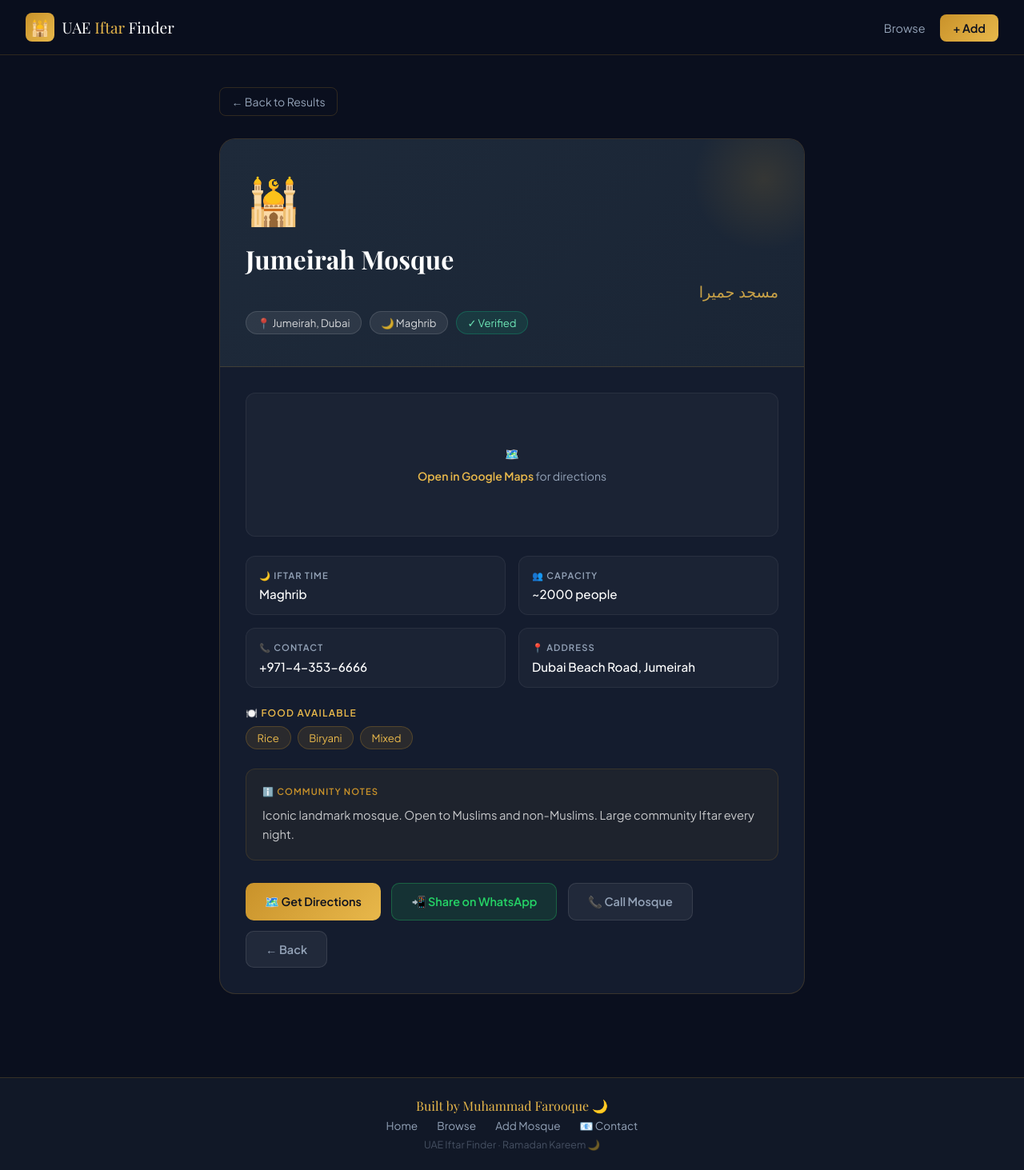
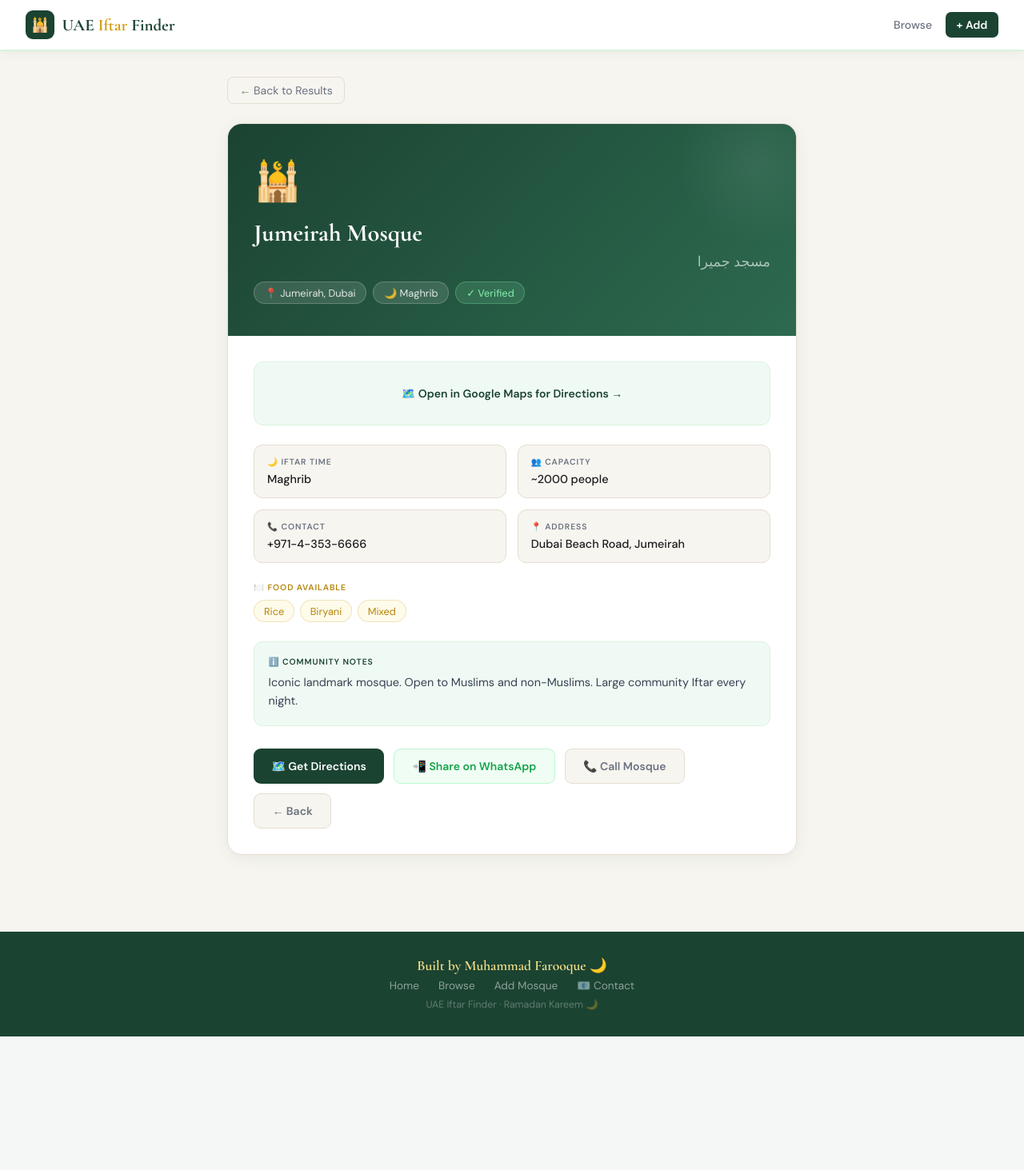
Before and after one commit to gsmcybersec/Dubai-iftar-finder, a Flask app: page /mosque/1 in a window 1280 px wide. Shown: the whole page at 80% size. After the commit the page ends 1296 px from the top, so only its background shows below. Run offline with Flask 3, Linux system fonts and the light colour scheme; data comes from the database, SQL or seed files in the repository.

Commit message:
Update detail.html

```diff
--- a/templates/detail.html
+++ b/templates/detail.html
@@ -4,184 +4,129 @@
 <meta charset="UTF-8">
 <meta name="viewport" content="width=device-width, initial-scale=1.0">
 <title>{{ mosque.name }} — UAE Iftar Finder</title>
-<link href="https://fonts.googleapis.com/css2?family=Playfair+Display:wght@400;600;700&family=Plus+Jakarta+Sans:wght@300;400;500;600&display=swap" rel="stylesheet">
+<link href="https://fonts.googleapis.com/css2?family=Cormorant+Garamond:wght@600;700&family=DM+Sans:wght@300;400;500;600&display=swap" rel="stylesheet">
 <style>
-:root{--navy:#0a0f1e;--navy2:#111827;--navy3:#1e2a3a;--gold:#c9922a;--gold2:#e8b84b;--cream:#fdf8f0;--white:#fff;--muted:#94a3b8;--border:rgba(201,146,42,0.2);--card-bg:#141c2e}
+:root{--g:#1B4332;--g2:#2D6A4F;--g3:#40916C;--gl:#D8F3DC;--gp:#F0FAF4;--gd:#D4A017;--gd2:#B5850A;--gdp:#FFFBEB;--w:#fff;--bg:#F7F5F0;--tx:#1C1C1E;--mu:#6B7280;--br:#E5DDD0;--sh:rgba(27,67,50,0.07)}
 *{margin:0;padding:0;box-sizing:border-box}
-body{font-family:'Plus Jakarta Sans',sans-serif;background:var(--navy);color:var(--white)}
-nav{position:sticky;top:0;z-index:100;background:rgba(10,15,30,.95);backdrop-filter:blur(12px);border-bottom:1px solid var(--border);padding:1rem 2rem;display:flex;justify-content:space-between;align-items:center}
+body{font-family:'DM Sans',sans-serif;background:var(--bg);color:var(--tx)}
+nav{background:var(--w);border-bottom:2px solid var(--gl);padding:0 2rem;display:flex;justify-content:space-between;align-items:center;height:64px;position:sticky;top:0;z-index:100;box-shadow:0 2px 12px var(--sh)}
 .logo{display:flex;align-items:center;gap:.6rem;text-decoration:none}
-.logo-icon{width:36px;height:36px;background:linear-gradient(135deg,var(--gold),var(--gold2));border-radius:8px;display:flex;align-items:center;justify-content:center;font-size:1.2rem}
-.logo-text{font-family:'Playfair Display',serif;font-size:1.2rem;color:var(--white)}
-.logo-text span{color:var(--gold2)}
-.nav-links a{color:var(--muted);text-decoration:none;padding:.5rem 1rem;border-radius:8px;font-size:.9rem;transition:all .2s}
-.nav-links a:hover{color:var(--white);background:rgba(255,255,255,.05)}
-.nav-btn{background:linear-gradient(135deg,var(--gold),var(--gold2));color:var(--navy)!important;font-weight:600}
-main{max-width:780px;margin:2.5rem auto;padding:0 1.5rem 4rem}
-.back{display:inline-flex;align-items:center;gap:.4rem;color:var(--muted);text-decoration:none;font-size:.875rem;margin-bottom:1.75rem;padding:.5rem .9rem;border:1px solid var(--border);border-radius:8px;transition:all .2s}
-.back:hover{color:var(--gold2);border-color:var(--gold)}
-.detail-card{background:var(--card-bg);border:1px solid var(--border);border-radius:20px;overflow:hidden}
-.card-header{padding:2.5rem 2rem;background:linear-gradient(135deg,var(--navy3),#1a2535);border-bottom:1px solid var(--border);position:relative;overflow:hidden}
-.card-header::before{content:'';position:absolute;top:-40px;right:-40px;width:180px;height:180px;background:radial-gradient(circle,rgba(201,146,42,0.15),transparent 70%);pointer-events:none}
-.mosque-icon{font-size:3.5rem;margin-bottom:1rem}
-.mosque-title{font-family:'Playfair Display',serif;font-size:2rem;font-weight:700;margin-bottom:.4rem}
-.mosque-arabic{font-family:'Playfair Display',serif;font-size:1.2rem;color:var(--gold2);direction:rtl;margin-bottom:.75rem;opacity:.85}
-.header-tags{display:flex;gap:.6rem;flex-wrap:wrap}
-.header-tag{display:inline-flex;align-items:center;gap:.3rem;background:rgba(255,255,255,.08);border:1px solid rgba(255,255,255,.12);padding:.3rem .85rem;border-radius:999px;font-size:.82rem;color:rgba(255,255,255,.8)}
-.verified-tag{background:rgba(16,185,129,.12);border-color:rgba(16,185,129,.3);color:#6ee7b7}
-.card-body{padding:2rem}
-.info-grid{display:grid;grid-template-columns:1fr 1fr;gap:1rem;margin-bottom:1.5rem}
-.info-item{background:rgba(255,255,255,.03);border:1px solid rgba(255,255,255,.06);border-radius:12px;padding:1rem}
-.info-label{font-size:.7rem;font-weight:600;letter-spacing:.1em;text-transform:uppercase;color:var(--muted);margin-bottom:.4rem}
-.info-value{font-size:.95rem;font-weight:500;color:var(--white)}
-.food-section{margin-bottom:1.5rem}
-.food-section-label{font-size:.75rem;font-weight:600;letter-spacing:.1em;text-transform:uppercase;color:var(--gold2);margin-bottom:.6rem}
-.food-tags{display:flex;gap:.5rem;flex-wrap:wrap}
-.food-tag{background:rgba(201,146,42,0.12);color:var(--gold2);font-size:.82rem;padding:.3rem .85rem;border-radius:999px;border:1px solid rgba(201,146,42,.25)}
-.notes-box{background:rgba(201,146,42,0.06);border:1px solid rgba(201,146,42,.15);border-radius:12px;padding:1.25rem;margin-bottom:1.75rem}
-.notes-label{font-size:.7rem;font-weight:600;letter-spacing:.1em;text-transform:uppercase;color:var(--gold);margin-bottom:.6rem}
-.notes-text{font-size:.92rem;color:rgba(255,255,255,.75);line-height:1.65}
-.actions{display:flex;gap:.85rem;flex-wrap:wrap}
-.btn{display:inline-flex;align-items:center;gap:.45rem;padding:.8rem 1.5rem;border-radius:10px;font-weight:600;text-decoration:none;font-size:.9rem;transition:all .2s;border:none;cursor:pointer;font-family:'Plus Jakarta Sans',sans-serif}
+.li{width:36px;height:36px;background:var(--g);border-radius:9px;display:flex;align-items:center;justify-content:center;font-size:1.1rem}
+.lt{font-family:'Cormorant Garamond',serif;font-size:1.3rem;font-weight:700;color:var(--g)}
+.lt span{color:var(--gd)}
+.nr{display:flex;gap:.2rem}
+.nr a{color:var(--mu);text-decoration:none;padding:.45rem .85rem;border-radius:7px;font-size:.875rem;font-weight:500;transition:all .2s}
+.nr a:hover{color:var(--g);background:var(--gp)}
+.na{background:var(--g)!important;color:#fff!important;font-weight:600!important}
+main{max-width:760px;margin:2rem auto;padding:0 1.5rem 4rem}
+.back{display:inline-flex;align-items:center;gap:.4rem;color:var(--mu);text-decoration:none;font-size:.875rem;margin-bottom:1.5rem;padding:.45rem .9rem;border:1.5px solid var(--br);border-radius:8px;transition:all .2s}
+.back:hover{color:var(--g);border-color:var(--g)}
+.card{background:var(--w);border:1.5px solid var(--br);border-radius:18px;overflow:hidden;box-shadow:0 4px 20px var(--sh)}
+.ch{padding:2.5rem 2rem;background:linear-gradient(135deg,var(--g),var(--g2));position:relative;overflow:hidden}
+.ch::before{content:'';position:absolute;top:-50px;right:-50px;width:200px;height:200px;background:radial-gradient(circle,rgba(255,255,255,.07),transparent 70%)}
+.ci{font-size:3rem;margin-bottom:1rem}
+.cn{font-family:'Cormorant Garamond',serif;font-size:1.9rem;font-weight:700;color:#fff;margin-bottom:.35rem;line-height:1.2}
+.car{font-size:1.1rem;color:rgba(255,255,255,.6);direction:rtl;margin-bottom:.85rem}
+.htags{display:flex;gap:.5rem;flex-wrap:wrap}
+.ht{display:inline-flex;align-items:center;gap:.25rem;background:rgba(255,255,255,.12);border:1px solid rgba(255,255,255,.2);padding:.28rem .8rem;border-radius:999px;font-size:.8rem;color:rgba(255,255,255,.85)}
+.vt{background:rgba(134,239,172,.15);border-color:rgba(134,239,172,.3);color:#86efac}
+.cb{padding:2rem}
+.maplink{background:var(--gp);border:1.5px solid var(--gl);border-radius:12px;height:80px;display:flex;align-items:center;justify-content:center;gap:.6rem;color:var(--g);margin-bottom:1.5rem;font-size:.875rem;text-decoration:none;font-weight:600;transition:all .2s}
+.maplink:hover{background:#e8f5e9;border-color:var(--g3)}
+.igrid{display:grid;grid-template-columns:1fr 1fr;gap:.85rem;margin-bottom:1.5rem}
+.ii{background:var(--bg);border:1.5px solid var(--br);border-radius:11px;padding:.9rem 1rem}
+.il{font-size:.65rem;font-weight:700;letter-spacing:.09em;text-transform:uppercase;color:var(--mu);margin-bottom:.35rem}
+.iv{font-size:.9rem;font-weight:500;color:var(--tx)}
+.fsec{margin-bottom:1.5rem}
+.fl{font-size:.65rem;font-weight:700;letter-spacing:.09em;text-transform:uppercase;color:var(--gd2);margin-bottom:.55rem}
+.ftags{display:flex;gap:.4rem;flex-wrap:wrap}
+.ftt{background:var(--gdp);color:var(--gd2);font-size:.8rem;padding:.28rem .75rem;border-radius:999px;border:1px solid rgba(181,133,10,.2)}
+.nbox{background:var(--gp);border:1.5px solid var(--gl);border-radius:11px;padding:1.1rem;margin-bottom:1.75rem}
+.nl{font-size:.65rem;font-weight:700;letter-spacing:.09em;text-transform:uppercase;color:var(--g);margin-bottom:.5rem}
+.nt{font-size:.9rem;color:#374151;line-height:1.65}
+.acts{display:flex;gap:.75rem;flex-wrap:wrap}
+.btn{display:inline-flex;align-items:center;gap:.4rem;padding:.75rem 1.4rem;border-radius:9px;font-weight:600;text-decoration:none;font-size:.875rem;transition:all .2s;border:none;cursor:pointer;font-family:'DM Sans',sans-serif}
 .btn:hover{transform:translateY(-1px)}
-.btn-primary{background:linear-gradient(135deg,var(--gold),var(--gold2));color:var(--navy)}
-.btn-primary:hover{box-shadow:0 6px 20px rgba(201,146,42,.4)}
-.btn-whatsapp{background:rgba(37,211,102,.12);color:#25d366;border:1px solid rgba(37,211,102,.3)}
-.btn-whatsapp:hover{background:rgba(37,211,102,.22)}
-.btn-secondary{background:rgba(255,255,255,.06);color:var(--muted);border:1px solid rgba(255,255,255,.1)}
-.btn-secondary:hover{color:var(--white);background:rgba(255,255,255,.1)}
-.map-placeholder{background:rgba(255,255,255,.03);border:1px solid rgba(255,255,255,.06);border-radius:12px;height:180px;display:flex;align-items:center;justify-content:center;flex-direction:column;gap:.6rem;color:var(--muted);margin-bottom:1.5rem;font-size:.875rem}
-.map-placeholder a{color:var(--gold2);text-decoration:none;font-weight:600}
-footer{background:var(--navy2);border-top:1px solid var(--border);padding:1.5rem;text-align:center}
-.footer-name{font-family:'Playfair Display',serif;color:var(--gold2);font-size:1rem;margin-bottom:.4rem}
-.footer-links{display:flex;justify-content:center;gap:1.5rem;flex-wrap:wrap;margin-bottom:.4rem}
-.footer-links a{color:var(--muted);text-decoration:none;font-size:.85rem}
-.footer-links a:hover{color:var(--gold2)}
-.footer-copy{font-size:.78rem;color:rgba(148,163,184,.4)}
+.bg{background:var(--g);color:#fff}.bg:hover{background:var(--g2)}
+.bwa{background:#f0fdf4;color:#16a34a;border:1.5px solid #bbf7d0}.bwa:hover{background:#dcfce7}
+.bsec{background:var(--bg);color:var(--mu);border:1.5px solid var(--br)}.bsec:hover{color:var(--g);border-color:var(--g)}
+footer{background:var(--g);padding:2rem;margin-top:2rem;text-align:center}
+.fn{font-family:'Cormorant Garamond',serif;color:#fde68a;font-size:1.1rem;margin-bottom:.4rem}
+.fla{display:flex;justify-content:center;gap:1.5rem;flex-wrap:wrap;margin-bottom:.4rem}
+.fla a{color:rgba(255,255,255,.5);text-decoration:none;font-size:.85rem}
+.fla a:hover{color:#fde68a}
+.fco{font-size:.77rem;color:rgba(255,255,255,.3)}
 @media(max-width:640px){
-  nav{padding:.75rem 1rem}
-  .nav-links a:not(.nav-btn){display:none}
+  nav{padding:0 1rem}.nr a:not(.na){display:none}
   main{padding:0 1rem 3rem;margin-top:1.5rem}
-  .card-header{padding:1.75rem 1.25rem}
-  .mosque-title{font-size:1.5rem}
-  .card-body{padding:1.25rem}
-  .info-grid{grid-template-columns:1fr}
-  .actions{flex-direction:column}
-  .btn{justify-content:center}
+  .ch{padding:1.75rem 1.25rem}.cn{font-size:1.5rem}
+  .cb{padding:1.25rem}.igrid{grid-template-columns:1fr}
+  .acts{flex-direction:column}.btn{justify-content:center}
 }
 </style>
 </head>
 <body>
 <nav>
-  <a href="/" class="logo">
-    <div class="logo-icon">🕌</div>
-    <span class="logo-text">UAE <span>Iftar</span> Finder</span>
-  </a>
-  <div class="nav-links">
-    <a href="/search">Browse</a>
-    <a href="/add" class="nav-btn">+ Add</a>
-  </div>
+  <a href="/" class="logo"><div class="li">🕌</div><span class="lt">UAE <span>Iftar</span> Finder</span></a>
+  <div class="nr"><a href="/search">Browse</a><a href="/add" class="na">+ Add</a></div>
 </nav>
-
 <main>
   <a href="/search" class="back">← Back to Results</a>
-  <div class="detail-card">
-    <div class="card-header">
-      <div class="mosque-icon">🕌</div>
-      <h1 class="mosque-title">{{ mosque.name }}</h1>
-      {% if mosque.arabic_name %}<div class="mosque-arabic">{{ mosque.arabic_name }}</div>{% endif %}
-      <div class="header-tags">
-        <span class="header-tag">📍 {{ mosque.area }}, {{ mosque.city }}</span>
-        <span class="header-tag">🌙 {{ mosque.iftar_time or 'Maghrib' }}</span>
-        {% if mosque.verified %}<span class="header-tag verified-tag">✓ Verified</span>{% endif %}
+  <div class="card">
+    <div class="ch">
+      <div class="ci">🕌</div>
+      <h1 class="cn">{{ mosque.name }}</h1>
+      {% if mosque.arabic_name %}<div class="car">{{ mosque.arabic_name }}</div>{% endif %}
+      <div class="htags">
+        <span class="ht">📍 {{ mosque.area }}, {{ mosque.city }}</span>
+        <span class="ht">🌙 {{ mosque.iftar_time or 'Maghrib' }}</span>
+        {% if mosque.verified %}<span class="ht vt">✓ Verified</span>{% endif %}
       </div>
     </div>
-
-    <div class="card-body">
+    <div class="cb">
       {% if mosque.lat and mosque.lng %}
-      <div class="map-placeholder">
-        🗺️ <span><a href="https://maps.google.com/?q={{ mosque.lat }},{{ mosque.lng }}" target="_blank">Open in Google Maps</a> for directions</span>
+      <a href="https://maps.google.com/?q={{ mosque.lat }},{{ mosque.lng }}" target="_blank" class="maplink">
+        🗺️ Open in Google Maps for Directions →
+      </a>
+      {% endif %}
+      <div class="igrid">
+        <div class="ii"><div class="il">🌙 Iftar Time</div><div class="iv">{{ mosque.iftar_time or 'Maghrib' }}</div></div>
+        {% if mosque.capacity %}<div class="ii"><div class="il">👥 Capacity</div><div class="iv">~{{ mosque.capacity }} people</div></div>{% endif %}
+        {% if mosque.contact %}<div class="ii"><div class="il">📞 Contact</div><div class="iv">{{ mosque.contact }}</div></div>{% endif %}
+        {% if mosque.address %}<div class="ii"><div class="il">📍 Address</div><div class="iv">{{ mosque.address }}</div></div>{% endif %}
+      </div>
+      {% if mosque.food_type %}
+      <div class="fsec">
+        <div class="fl">🍽️ Food Available</div>
+        <div class="ftags">{% for ft in mosque.food_type.split(',') %}<span class="ftt">{{ ft.strip() }}</span>{% endfor %}</div>
       </div>
       {% endif %}
-
-      <div class="info-grid">
-        <div class="info-item">
-          <div class="info-label">🌙 Iftar Time</div>
-          <div class="info-value">{{ mosque.iftar_time or 'Maghrib' }}</div>
-        </div>
-        {% if mosque.capacity %}
-        <div class="info-item">
-          <div class="info-label">👥 Capacity</div>
-          <div class="info-value">~{{ mosque.capacity }} people</div>
-        </div>
-        {% endif %}
-        {% if mosque.contact %}
-        <div class="info-item">
-          <div class="info-label">📞 Contact</div>
-          <div class="info-value">{{ mosque.contact }}</div>
-        </div>
-        {% endif %}
-        {% if mosque.address %}
-        <div class="info-item">
-          <div class="info-label">📍 Address</div>
-          <div class="info-value">{{ mosque.address }}</div>
-        </div>
-        {% endif %}
-      </div>
-
-      {% if mosque.food_type %}
-      <div class="food-section">
-        <div class="food-section-label">🍽️ Food Available</div>
-        <div class="food-tags">
-          {% for ft in mosque.food_type.split(',') %}
-          <span class="food-tag">{{ ft.strip() }}</span>
-          {% endfor %}
-        </div>
+      {% if mosque.notes %}
+      <div class="nbox">
+        <div class="nl">ℹ️ Community Notes</div>
+        <div class="nt">{{ mosque.notes }}</div>
       </div>
       {% endif %}
-
-      {% if mosque.notes %}
-      <div class="notes-box">
-        <div class="notes-label">ℹ️ Community Notes</div>
-        <div class="notes-text">{{ mosque.notes }}</div>
-      </div>
-      {% endif %}
-
-      <div class="actions">
+      <div class="acts">
         {% if mosque.lat and mosque.lng %}
-        <a href="https://maps.google.com/?q={{ mosque.lat }},{{ mosque.lng }}" target="_blank" class="btn btn-primary">🗺️ Get Directions</a>
+        <a href="https://maps.google.com/?q={{ mosque.lat }},{{ mosque.lng }}" target="_blank" class="btn bg">🗺️ Get Directions</a>
         {% endif %}
-        <button onclick="shareWhatsApp()" class="btn btn-whatsapp">📲 Share on WhatsApp</button>
-        {% if mosque.contact %}
-        <a href="tel:{{ mosque.contact }}" class="btn btn-secondary">📞 Call Mosque</a>
-        {% endif %}
-        <a href="/search" class="btn btn-secondary">← Back</a>
+        <button onclick="wa()" class="btn bwa">📲 Share on WhatsApp</button>
+        {% if mosque.contact %}<a href="tel:{{ mosque.contact }}" class="btn bsec">📞 Call Mosque</a>{% endif %}
+        <a href="/search" class="btn bsec">← Back</a>
       </div>
     </div>
   </div>
 </main>
-
 <footer>
-  <div class="footer-name">Built by Muhammad Farooque 🌙</div>
-  <div class="footer-links">
-    <a href="/">Home</a>
-    <a href="/search">Browse</a>
-    <a href="/add">Add Mosque</a>
-    <a href="mailto:technogsmfarooq@gmail.com">📧 Contact</a>
-  </div>
-  <div class="footer-copy">UAE Iftar Finder · Ramadan Kareem 🌙</div>
+  <div class="fn">Built by Muhammad Farooque 🌙</div>
+  <div class="fla"><a href="/">Home</a><a href="/search">Browse</a><a href="/add">Add Mosque</a><a href="mailto:technogsmfarooq@gmail.com">📧 Contact</a></div>
+  <div class="fco">UAE Iftar Finder · Ramadan Kareem 🌙</div>
 </footer>
-
 <script>
-function shareWhatsApp() {
-  const name = "{{ mosque.name }}";
-  const city = "{{ mosque.city }}";
-  const area = "{{ mosque.area }}";
-  const food = "{{ mosque.food_type or '' }}";
-  const time = "{{ mosque.iftar_time or 'Maghrib' }}";
-  const pageUrl = window.location.href;
-  const text = `🕌 *${name}*\n📍 ${area}, ${city}, UAE\n🌙 Iftar Time: ${time}${food ? '\n🍽️ Food: ' + food : ''}\n\nFind more UAE Iftar mosques:\n${pageUrl}`;
-  window.open('https://wa.me/?text=' + encodeURIComponent(text), '_blank');
+function wa(){
+  const text=`🕌 *{{ mosque.name }}*\n📍 {{ mosque.area }}, {{ mosque.city }}, UAE\n🌙 Iftar: {{ mosque.iftar_time or 'Maghrib' }}{% if mosque.food_type %}\n🍽️ Food: {{ mosque.food_type }}{% endif %}\n\nFind more: ${window.location.href}`;
+  window.open('https://wa.me/?text='+encodeURIComponent(text),'_blank');
 }
 </script>
 </body>
```
